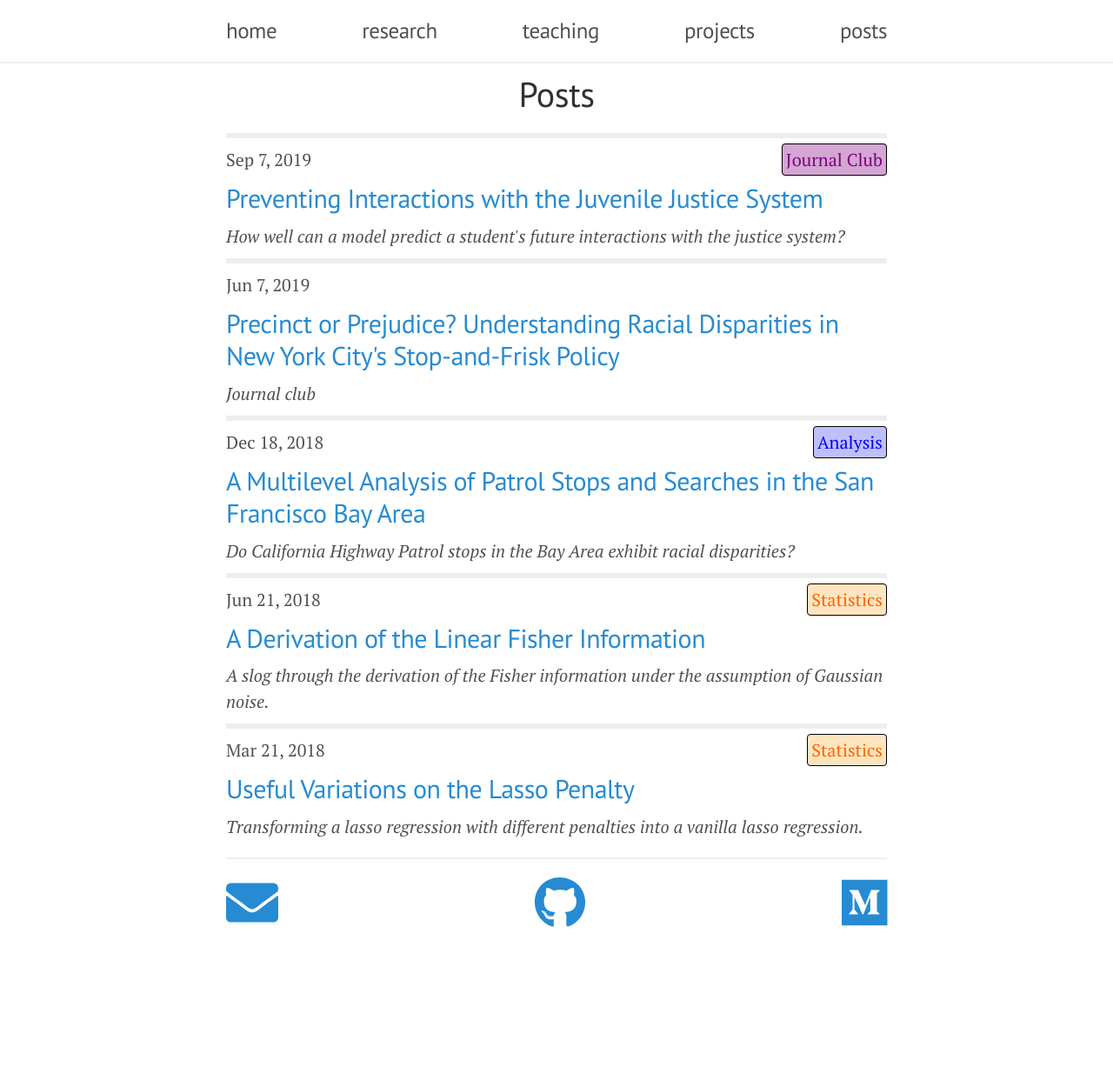
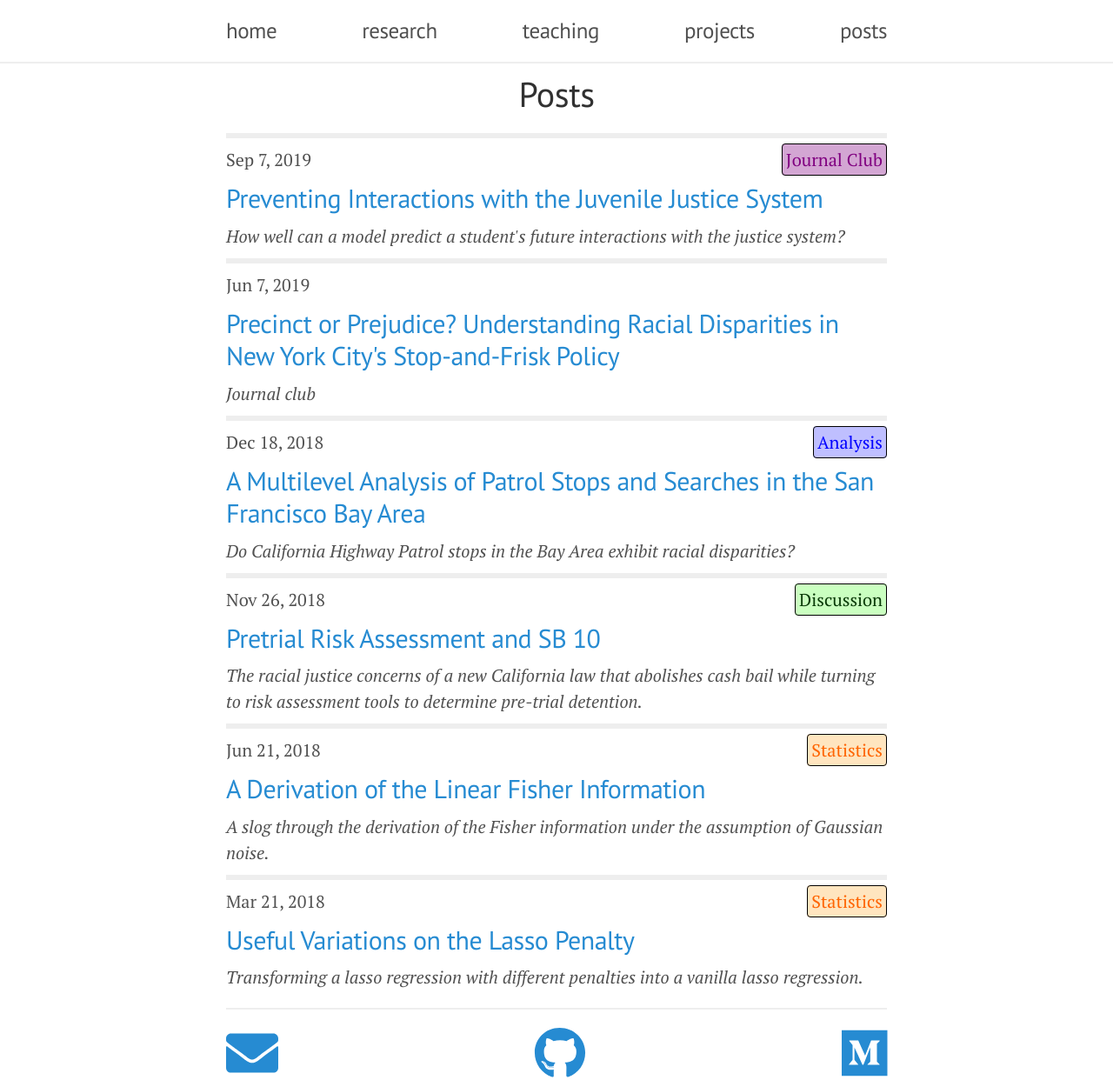
Before and after one commit to pssachdeva/pssachdeva.github.io, a Jekyll site: the page built from posts.html, in a window 1280 px wide. Shown: the whole page at 87% size. Built offline with Jekyll 4.4.1, drawn with Linux system fonts in a browser that asks for light colours; nearby versions of some CDN libraries; before the commit the page ends 1068 px from its top, so only the background shows below that; some of the changed lines change nothing that is shown.

Commit message:
added risk assessment article

```diff
--- /dev/null
+++ b/_posts/discussion/2018-11-26-risk-assessment-tools.md
@@ -0,0 +1,111 @@
+---
+layout: post
+title: Pretrial Risk Assessment and SB 10
+excerpt: |
+  The racial justice concerns of a new California law that abolishes cash bail
+  while turning to risk assessment tools to determine pre-trial detention.
+tags: [Discussion]
+---
+<hr class="rule-header-title-top">
+<h2 align="center">{{page.title}}</h2>
+<hr class="rule-header-title-bottom">
+This past August, Governor Jerry Brown signed Senate Bill 10 (SB 10) into law.
+With SB 10, California became the first state to eliminate the use of cash bail
+in its criminal justice system. The elimination of cash bail is an important
+step to remedying the disproportionate adverse effects that pre-trial detention
+has on low-income defendants who are predominantly people of color.
+
+Unfortunately, SB 10 replaces cash bail with a system that utilizes "risk
+assessment tools" in order to decide whether a defendant is incarcerated before
+their trial. While risk assessment tools possess the veneer of objectivity, they
+have the potential to worsen the same racial and class biases that SB 10 aimed
+to ameliorate.
+
+Prior to SB 10, a person pleading not guilty to a crime would either be released
+conditional on payment of bail or incarcerated in jail until the trial. Thus,
+low-income defendants who could not afford to post bail would face three
+choices: go into debt in an effort to pay bail, stay in jail while waiting for
+the trial (sometimes for years), or plead guilty. With the elimination of cash
+bail, a new system was put in place to decide which defendants should be
+incarcerated before their trials (e.g. flight risks or those who may threaten
+public safety if released).
+
+Under SB 10, judges and administrators in each jurisdiction will now use risk
+assessment tools of their choice to classify a defendant as having either a low,
+medium, or high risk of committing a crime or failing to attend court.
+Defendants classified as low risk will be released (which a judge can overrule),
+while those at high risk will be incarcerated. These risk assessment tools are
+<b>machine learning algorithms</b>.
+
+A machine learning algorithm completes a task without being explicitly
+programmed to do so by utilizing many examples of that task where the outcome is
+known. For example, consider the task of identifying an image as a cat or dog. A
+machine learning algorithm learns to classify by training on a large batch of
+cat and dog images with known labels. The algorithm examines each image’s
+features (in this case, the color and intensity values of the pixels) and
+outputs the probability that the image is a cat. If it was wrong (which,
+initially, it will be), the algorithm slowly corrects itself until it classifies
+the images correctly. Thus, it does not need to be explicitly programmed, only
+optimized by looking at labeled data.
+
+Pretrial risk assessment operates similarly. Now, the task is to assess whether
+a person is likely to commit a crime or fail to attend a court hearing. The
+features, instead of pixel colors and intensity, are quantifiable aspects of the
+person and case: for example, the type of crime or the defendant’s criminal
+history. The risk assessment tools are trained on large datasets of past crimes,
+and thus are able to compare the current defendant’s profile to those that the
+algorithm trained on.
+
+Here’s the problem: just because machine learning algorithms are mathematical in
+nature does not imply they are objective. A machine learning algorithm is
+beholden to the quality of the data on which it is trained. It is well known
+that, holding all other features constant, the criminal justice system
+disproportionately negatively affects people of color. Thus, these risk
+assessment tools are trained on biased datasets and therefore doomed to
+propagate these biases.
+
+To make this fact concrete, let’s return to our machine learning algorithm that
+classified cats and dogs. Instead, suppose our training data is tainted: a large
+fraction of the cat pictures have a sizable chunk of missing pixels (white
+square in figure). Because the white square is such a persistent feature among
+the pictures of cats, a machine learning algorithm will undoubtedly utilize this
+feature in classifying future pictures. However, the white square is not truly
+reflective of cat pictures. Instead, it is an artifact resulting from our
+tampering with the training set, and its impact will only be to bias the
+algorithm to search for an irrelevant feature (white square) when classifying
+cats. Thus, when using machine learning algorithms, we must think hard about
+what data we train on and whether we should include any corrections for
+potential biases that arise in real-world datasets.
+
+<figure>
+    <img src="/pics/pretrial/ml1.png" alt="ML1" class="imginline"/>
+    &nbsp; &nbsp; &nbsp; &nbsp; &nbsp; &nbsp; &nbsp; &nbsp; &nbsp; &nbsp;
+    <img src="/pics/pretrial/ml2.png" alt="ML2" class="imginline"/>
+    <br>
+    <figurecaption>
+    <b>Left:</b> A machine learning algorithms trains on many pictures of cats and dogs
+    (top). Once it is fully optimized, it will be able to classify new data
+    (testing, bottom). <b>Right:</b> If a machine learning algorithm trains on biased
+    data (top, white squares), it may not classify as well on new data (bottom).
+    </figurecaption>
+</figure>
+
+The problem of ensuring that machine learning algorithms do not inherit and
+propagate biases against protected classes (e.g. race) is known as fairness, and
+is an active field of research. Unfortunately, fairness is not a solved problem.
+Further research must be conducted to develop practical approaches to ensure
+machine learning algorithms can be fair. It is premature to use these algorithms
+as the foundation on which pretrial incarceration operates beyond cash bail.
+
+Ultimately, the use of machine learning algorithms to solve societal problems
+lies within the realm of engineering. The construction of other engineering
+feats - for example, bridges, buildings, and biomedical devices - have required
+oversight, transparency, and rigorous standards to ensure that their use does
+not adversely affect human safety. Similar oversight must be imposed on machine
+learning algorithms to ensure fairness. We must be vigilant as to how we use
+these algorithms appropriately in criminal justice such that they do not
+perpetuate or aggravate long-standing systemic inequalities. Thus, legislators
+should work closely with researchers to further reform SB 10 and the pretrial
+incarceration system. Even more importantly, legislators must be bold enough
+to turn away from risk assessment tools entirely, if incremental approaches
+to remediating their usage appear unlikely to succeed.
--- a/posts.html
+++ b/posts.html
@@ -19,6 +19,8 @@ title: Posts
                             <span class="a-tag">{{ tag }}</span>
                         {% elsif tag == "Statistics" %}
                             <span class="stat-tag">{{ tag }}</span>
+                        {% elsif tag == "Discussion" %}
+                            <span class="disc-tag">{{ tag }}</span>
                         {% endif %}
                     {% endfor %}
                 </span>
--- a/public/css/lanyon.css
+++ b/public/css/lanyon.css
@@ -191,6 +191,14 @@ td {
   padding: 4px;
 }
 
+.disc-tag {
+  border-radius: 4px;
+  border: 1.5px solid black;
+  background-color: rgba(43, 255, 0, 0.247);
+  color: rgb(9, 58, 7);
+  padding: 4px;
+}
+
 .a-tag {
   border-radius: 4px;
   border: 1.5px solid black;
--- a/public/css/text.css
+++ b/public/css/text.css
@@ -42,3 +42,8 @@
   justify-content: center; /* align horizontal */
   align-items: center; /* align vertical */
 }
+
+.imginline {
+  height: 250px;
+  display: inline;
+}
```
Also changed, not shown: pics/pretrial/ml1.png (added), pics/pretrial/ml2.png (added).
